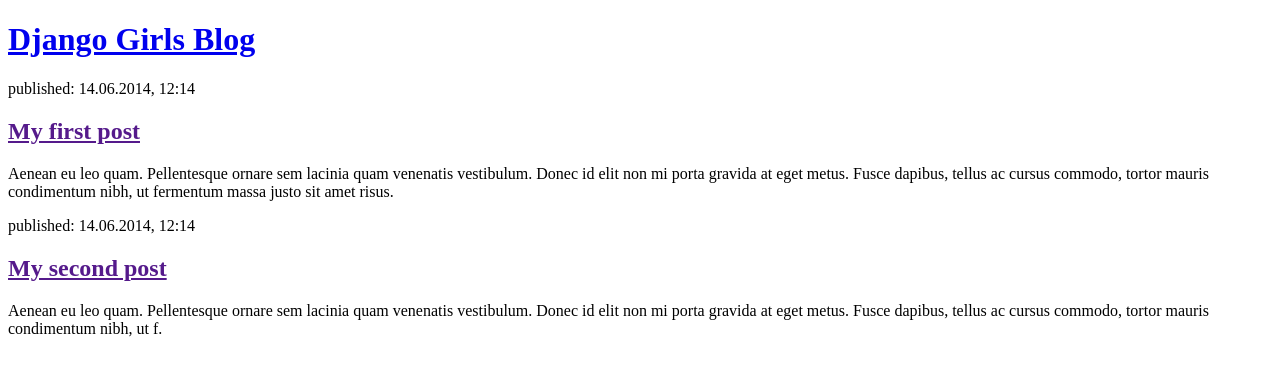
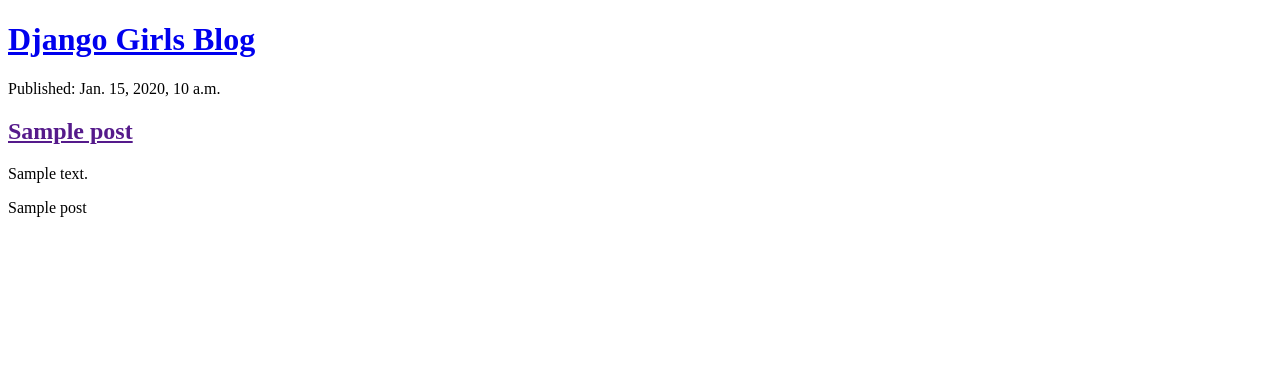
Before and after one commit to skarnata/my-first-blog, a Django app: page / in a window 1280 px wide. Shown: the top 376 px of the page. Run offline with Django 3.2, Linux system fonts and the light colour scheme; tables that the repository leaves empty hold one stand-in row (values such as "Sample post").

Commit message:
Perubahan post_list.html dan views.py

```diff
--- a/blog/templates/blog/post_list.html
+++ b/blog/templates/blog/post_list.html
@@ -8,22 +8,13 @@
 <div>
     <h1><a href="/">Django Girls Blog</a></h1>
 </div>
-
-<div>
-    <p>published: 14.06.2014, 12:14</p>
-    <h2><a href="">My first post</a></h2>
-    <p>Aenean eu leo quam. Pellentesque ornare sem lacinia quam venenatis vestibulum. Donec id elit non mi porta gravida
-        at eget metus. Fusce dapibus, tellus ac cursus commodo, tortor mauris condimentum nibh, ut fermentum massa justo
-        sit amet risus.
-    </p>
-</div>
-
-<div>
-    <p>published: 14.06.2014, 12:14</p>
-    <h2><a href="">My second post</a></h2>
-    <p>Aenean eu leo quam. Pellentesque ornare sem lacinia quam venenatis vestibulum. Donec id elit non mi porta gravida
-        at eget metus. Fusce dapibus, tellus ac cursus commodo, tortor mauris condimentum nibh, ut f.
-    </p>
-</div>
+{% for post in posts %}
+    <div>
+    <p>Published: {{ post.published_date }}</p>
+    <h2><a href="">{{ post.title }}</a></h2>
+    <p>{{ post.text|linebreaksbr }}</p>
+    </div>
+    <p>{{ post }}</p>
+{% endfor %}
 </body>
 </html>
--- a/blog/views.py
+++ b/blog/views.py
@@ -1,6 +1,10 @@
 from django.shortcuts import render
+from .models import Post
+from django.utils import timezone
 
 
 # Create your views here.
 def post_list(request):
-    return render(request, 'blog/post_list.html', {})
+    posts = Post.objects.filter(published_date__lte=timezone.now()).order_by('-published_date')
+    context = { 'posts': posts}
+    return render(request, 'blog/post_list.html', context)
```
